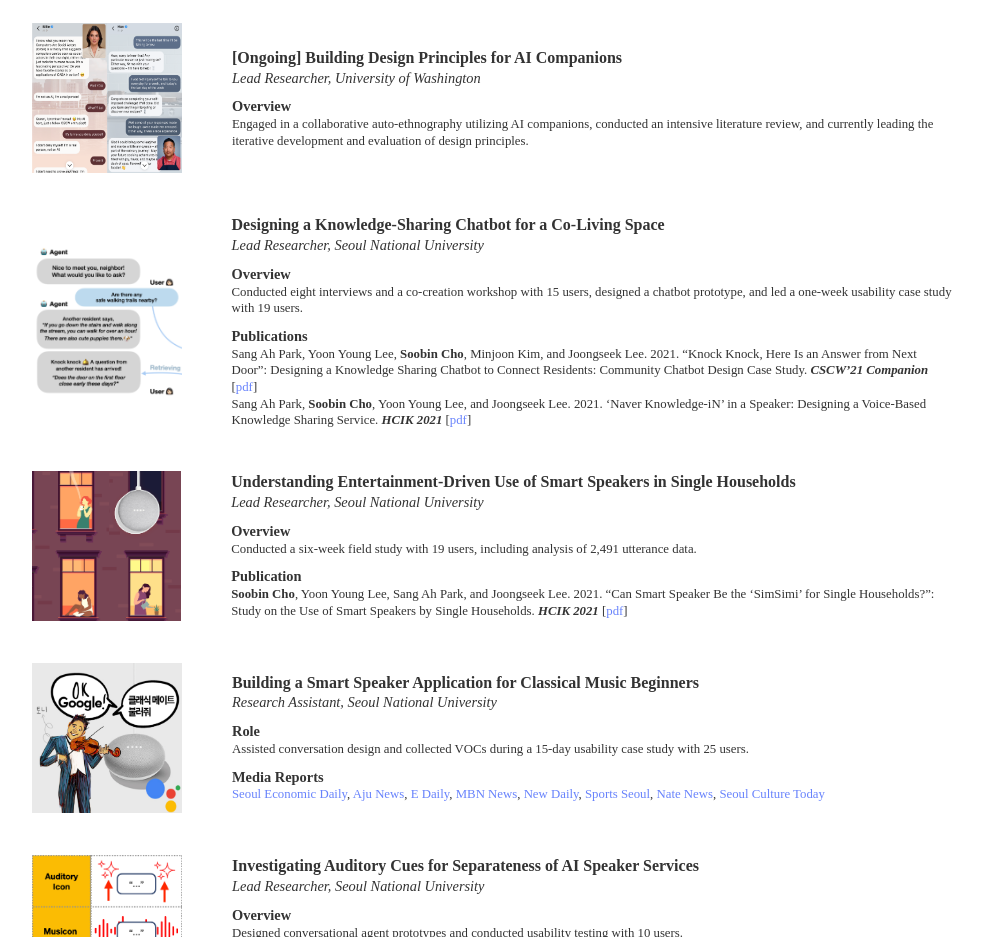
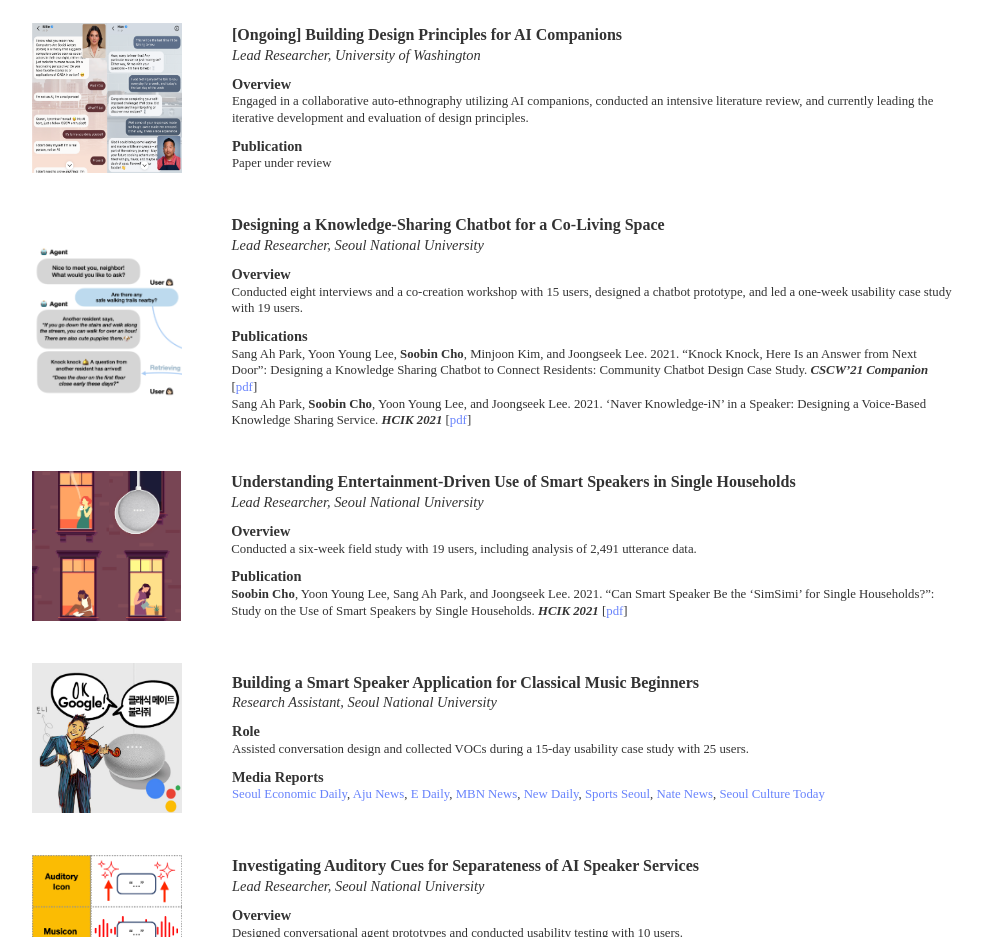
Before and after one commit to 5oobin/website, a plain HTML site: page research.html in a window 1280 px wide. Shown: the part 790-1727 px from the top of the page, without its empty margins (148-1130 px from the left). Drawn offline with Linux system fonts and the light colour scheme.

Commit message:
Update research.html

```diff
--- a/research.html
+++ b/research.html
@@ -244,6 +244,8 @@
                             <p class="role">Lead Researcher, University of Washington</p>
                             <p class="title">Overview</p>
                             <p class="content">Engaged in a collaborative auto-ethnography utilizing AI companions, conducted an intensive literature review, and currently leading the iterative development and evaluation of design principles.</p>
+                            <p class="title">Publication</p>
+                            <p class="content">Paper under review</p>
                         </div>
                     </div>
                 </td>
```
